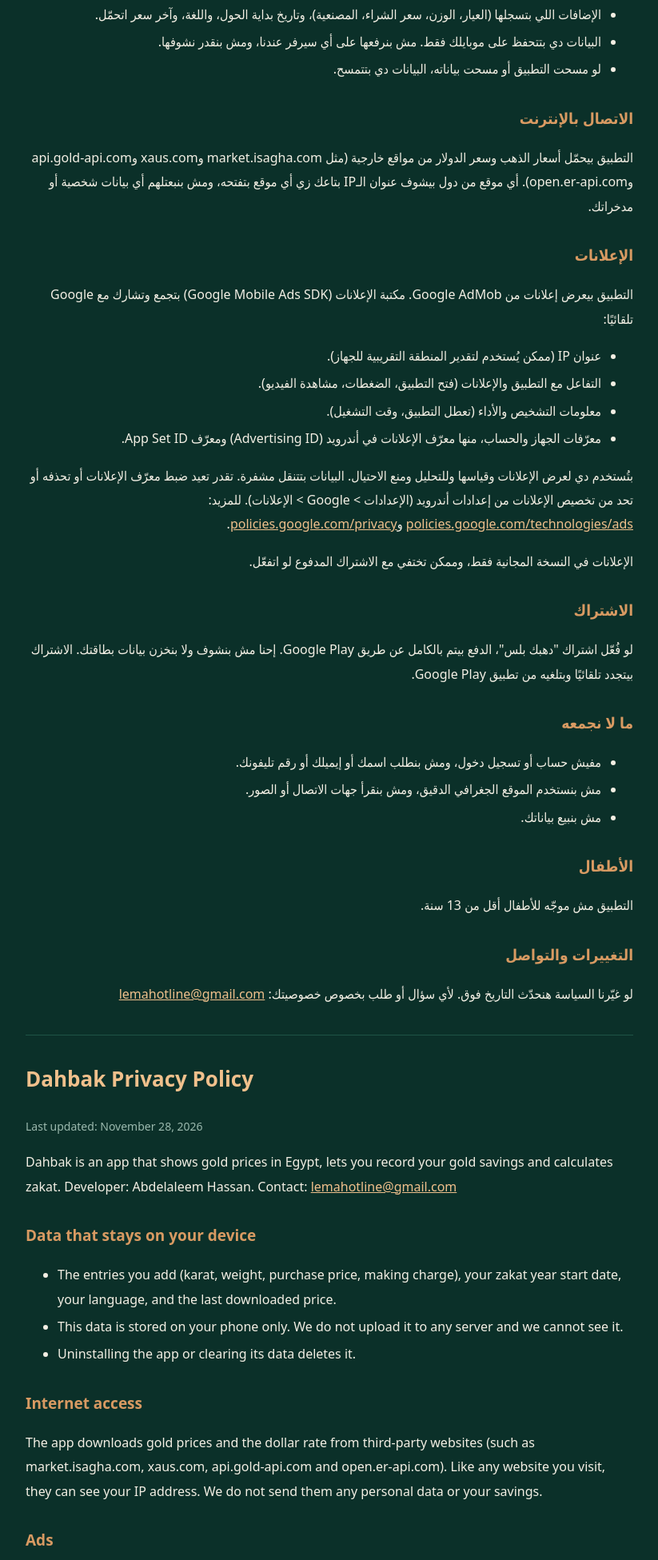
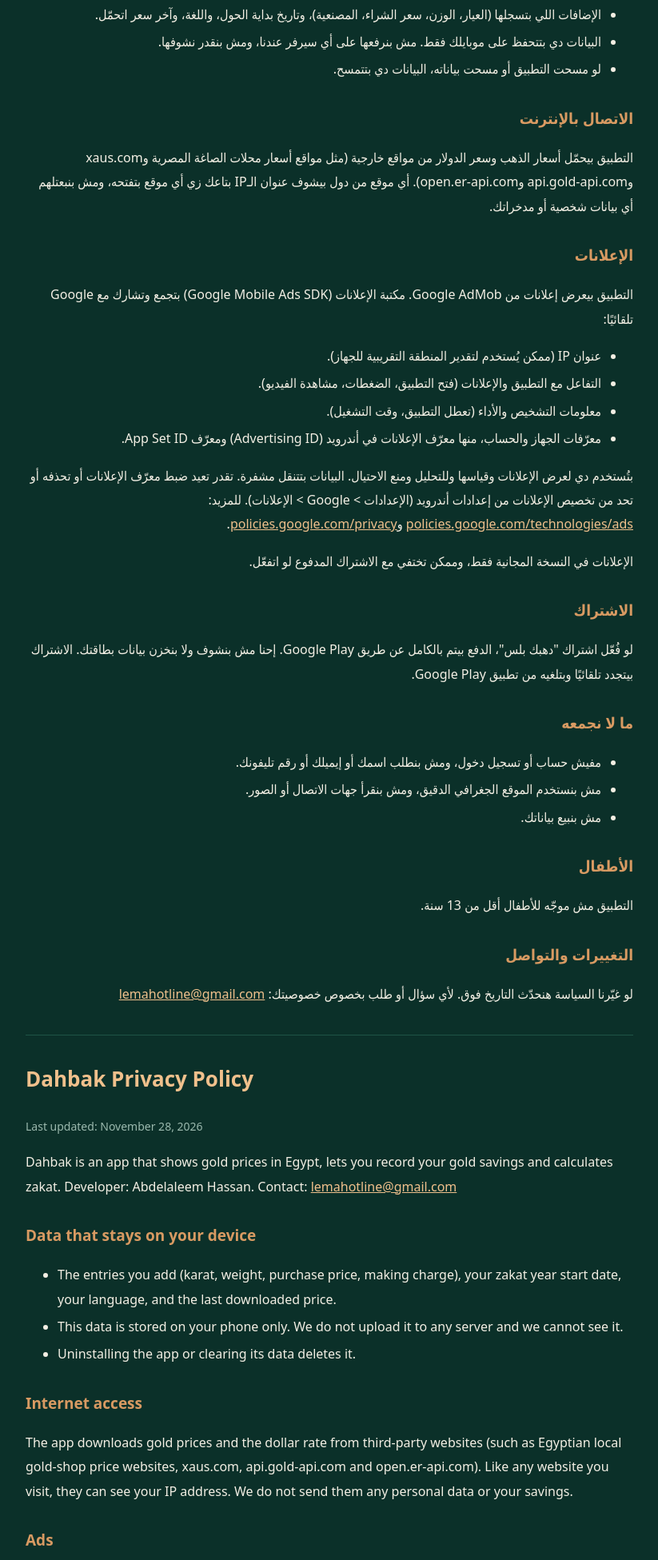
Before and after one commit to lemahotline-ctrl/gold-demo, a plain HTML site: page privacy/index.html in a window 1280 px wide. Shown: the part 289-2240 px from the top of the page at 80% size, without its empty margins (228-1051 px from the left). Drawn offline with Linux system fonts and the light colour scheme.

Commit message:
Privacy: generic price-source wording

```diff
--- a/privacy/index.html
+++ b/privacy/index.html
@@ -27,7 +27,7 @@ a{color:#f0c08c}li{margin:4px 0}.en{direction:ltr;text-align:left}
 </ul>
 
 <h2>الاتصال بالإنترنت</h2>
-<p>التطبيق بيحمّل أسعار الذهب وسعر الدولار من مواقع خارجية (مثل market.isagha.com وxaus.com وapi.gold-api.com وopen.er-api.com). أي موقع من دول بيشوف عنوان الـIP بتاعك زي أي موقع بتفتحه، ومش بنبعتلهم أي بيانات شخصية أو مدخراتك.</p>
+<p>التطبيق بيحمّل أسعار الذهب وسعر الدولار من مواقع خارجية (مثل مواقع أسعار محلات الصاغة المصرية وxaus.com وapi.gold-api.com وopen.er-api.com). أي موقع من دول بيشوف عنوان الـIP بتاعك زي أي موقع بتفتحه، ومش بنبعتلهم أي بيانات شخصية أو مدخراتك.</p>
 
 <h2>الإعلانات</h2>
 <p>التطبيق بيعرض إعلانات من Google AdMob. مكتبة الإعلانات (Google Mobile Ads SDK) بتجمع وتشارك مع Google تلقائيًا:</p>
@@ -69,7 +69,7 @@ a{color:#f0c08c}li{margin:4px 0}.en{direction:ltr;text-align:left}
 </ul>
 
 <h2>Internet access</h2>
-<p>The app downloads gold prices and the dollar rate from third-party websites (such as market.isagha.com, xaus.com, api.gold-api.com and open.er-api.com). Like any website you visit, they can see your IP address. We do not send them any personal data or your savings.</p>
+<p>The app downloads gold prices and the dollar rate from third-party websites (such as Egyptian local gold-shop price websites, xaus.com, api.gold-api.com and open.er-api.com). Like any website you visit, they can see your IP address. We do not send them any personal data or your savings.</p>
 
 <h2>Ads</h2>
 <p>The app shows ads from Google AdMob. The Google Mobile Ads SDK automatically collects and shares with Google:</p>
```
